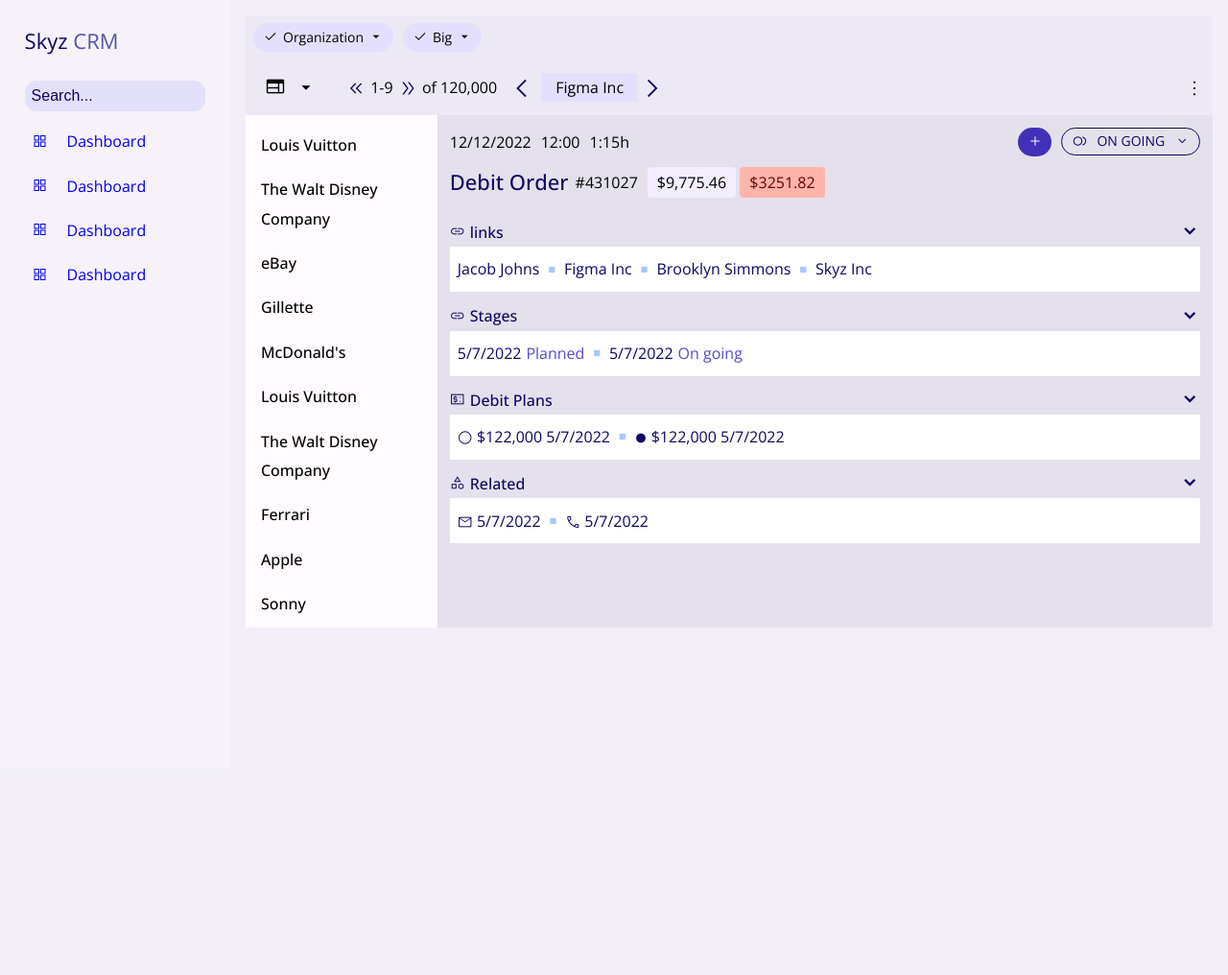
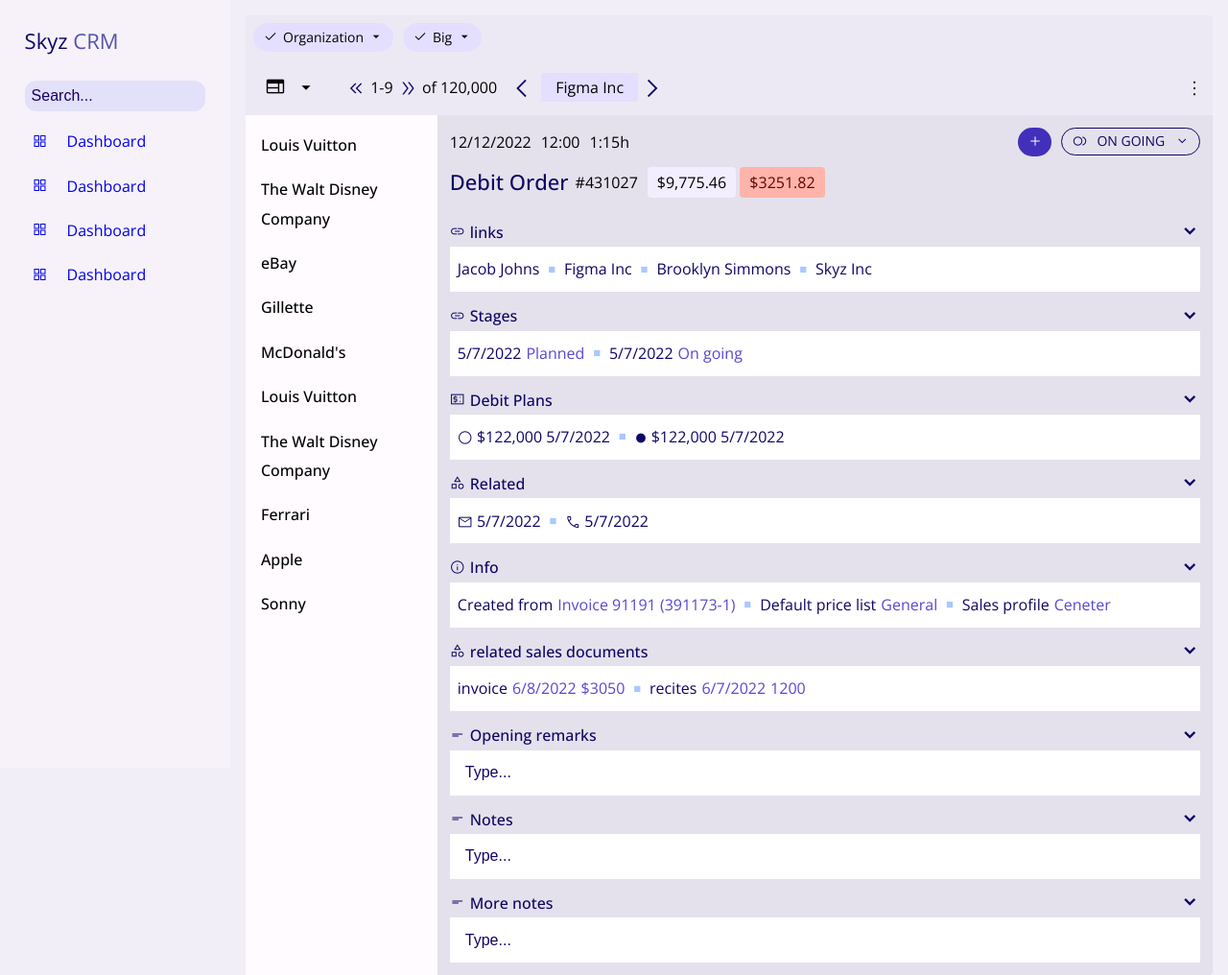
Before and after one commit to Yulitamara/HomePage, a plain HTML site: page index.html in a window 1280 px wide. Shown: the whole page at 96% size. Before the commit the page ends 800 px from the top, so only its background shows below. Drawn offline with nearby package versions, Linux system fonts and the light colour scheme.

Commit message:
29/08/22

```diff
--- a/index.html
+++ b/index.html
@@ -349,8 +349,101 @@
                 <div class="links-expanded-small" id="expanded-small-4">
                 </div>
               </div>
+              <div class="expand-section-singular">
+                <div class="type-header">
+                  <div class="title-content">
+                    <span class="material-symbols-outlined title-icon"> info </span>
+                    <div class="title-text">Info</div>
+                  </div>
+                  <div class="title-content">
+                    <span class="material-symbols-outlined big-expand-btn">
+                      expand_more
+                    </span>
+                  </div>
+                </div>
+                <div class="links-unexpand">
+                  <span class="label">Created from </span>
+                  <span class="links-unexpand-tag">Invoice 91191 (391173-1)</span>
+                  <span class="material-symbols-outlined stop-icon"> stop </span>
+                  <span class="label">Default price list </span>
+                  <span class="links-unexpand-tag">General</span>
+                  <span class="material-symbols-outlined stop-icon"> stop </span>
+                  <span class="label">Sales profile </span>
+                  <span class="links-unexpand-tag">Ceneter</span>
+                </div>
 
+              </div>
+              <div class="expand-section-singular">
+                <div class="type-header">
+                  <div class="title-content">
+                    <span class="material-symbols-outlined title-icon"> category </span>
+                    <div class="title-text">related sales documents</div>
+                  </div>
+                  <div class="title-content">
+                    <span class="material-symbols-outlined big-expand-btn">
+                      expand_more
+                    </span>
+                  </div>
+                </div>
+                <div class="links-unexpand">
+                  <span class="label">invoice </span>
+                  <span class="links-unexpand-tag">6/8/2022</span>
+                  <span class="links-unexpand-tag">$3050</span>
+                  <span class="material-symbols-outlined stop-icon"> stop </span>
+                  <span class="label">recites </span>
+                  <span class="links-unexpand-tag">6/7/2022</span>
+                  <span class="links-unexpand-tag">1200</span>
+                </div>
 
+              </div>
+              <div class="expand-section-singular">
+                <div class="type-header">
+                  <div class="title-content">
+                    <span class="material-symbols-outlined title-icon"> short_text </span>
+                    <div class="title-text">Opening remarks</div>
+                  </div>
+                  <div class="title-content">
+                    <span class="material-symbols-outlined big-expand-btn">
+                      expand_more
+                    </span>
+                  </div>
+                </div>
+                <div class="links-unexpand">
+                  <input type="text" placeholder="Type...">
+                </div>
+              </div>
+              <div class="expand-section-singular">
+                <div class="type-header">
+                  <div class="title-content">
+                    <span class="material-symbols-outlined title-icon"> short_text </span>
+                    <div class="title-text">Notes</div>
+                  </div>
+                  <div class="title-content">
+                    <span class="material-symbols-outlined big-expand-btn">
+                      expand_more
+                    </span>
+                  </div>
+                </div>
+                <div class="links-unexpand">
+                  <input type="text" placeholder="Type...">
+                </div>
+              </div>
+              <div class="expand-section-singular">
+                <div class="type-header">
+                  <div class="title-content">
+                    <span class="material-symbols-outlined title-icon"> short_text </span>
+                    <div class="title-text">More notes</div>
+                  </div>
+                  <div class="title-content">
+                    <span class="material-symbols-outlined big-expand-btn">
+                      expand_more
+                    </span>
+                  </div>
+                </div>
+                <div class="links-unexpand">
+                  <input type="text" placeholder="Type...">
+                </div>
+              </div>
             </div>
             <!-- Links Expended -->
             <div class="links-expanded type-links" id="links-expanded-1">
```
